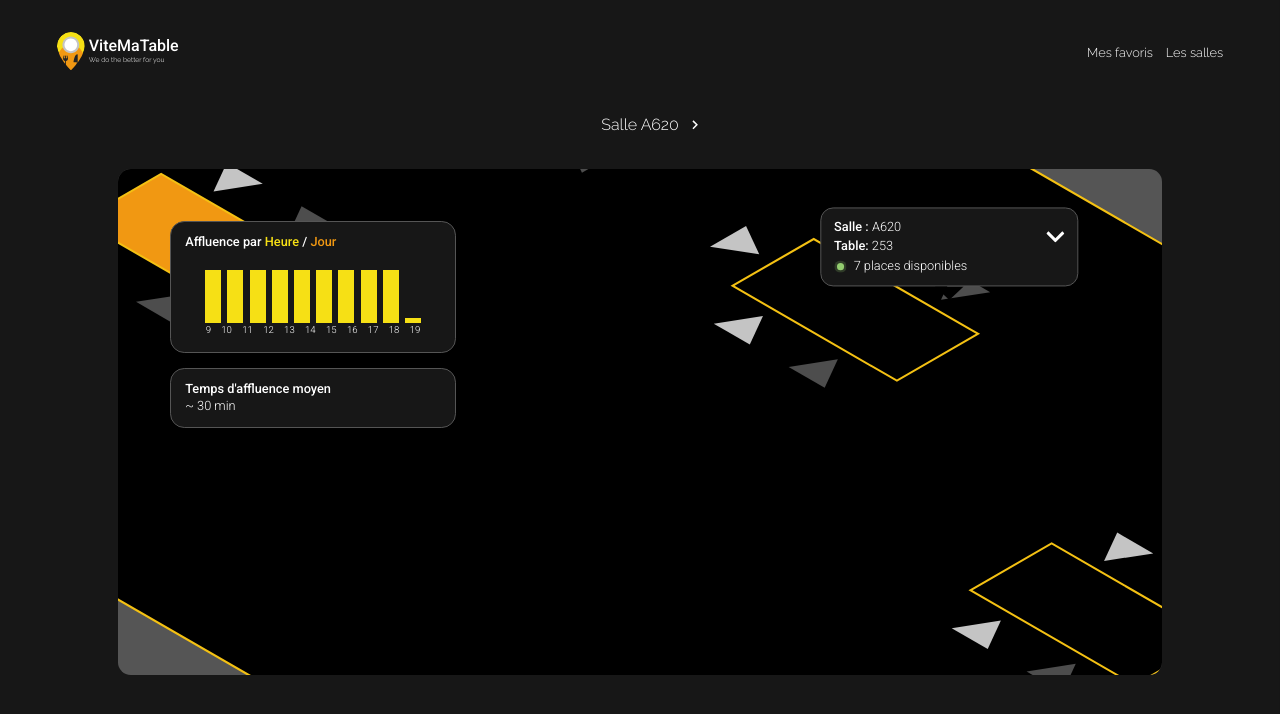
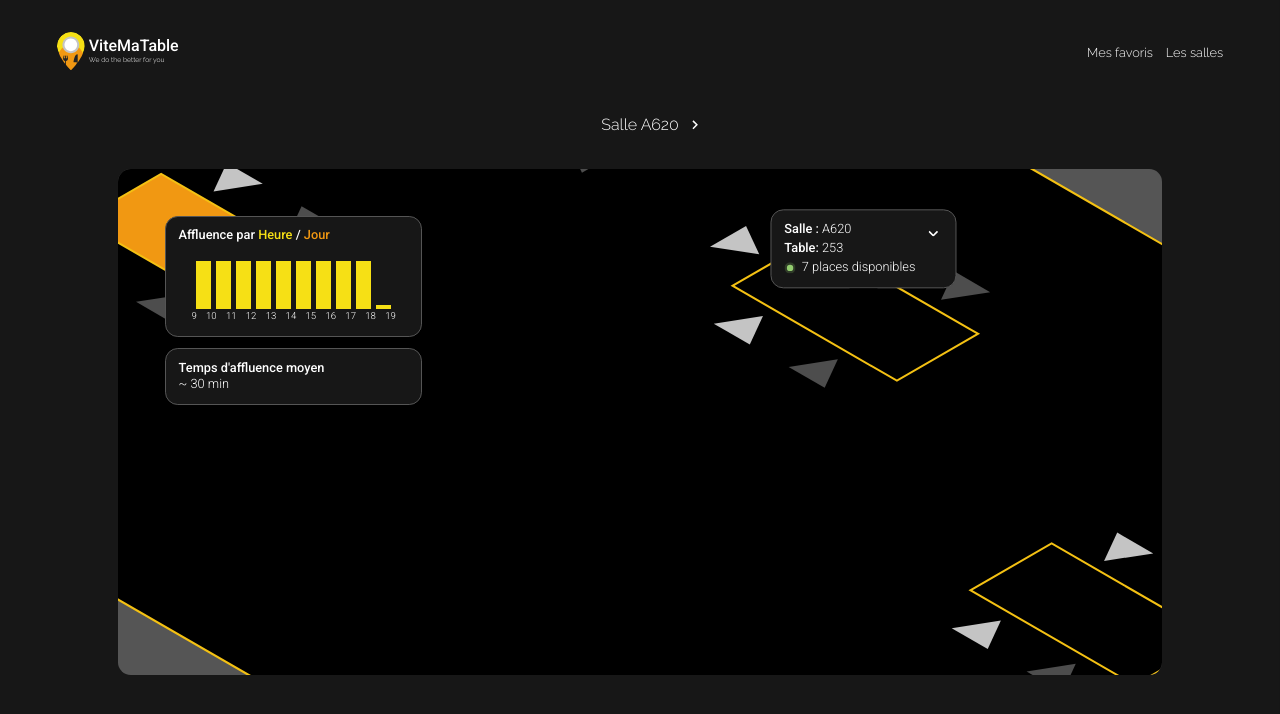
Before and after one commit to TomDespres/hetic-final-project, a Next.js app in the folder client-app/: page /room/A620 in a window 1280 px wide. Shown: the top 714 px of the page. Built offline with nearby package versions, Linux system fonts and the light colour scheme.

Commit message:
fix responsive desk

```diff
--- a/client-app/styles/pages/Room.module.scss
+++ b/client-app/styles/pages/Room.module.scss
@@ -181,37 +181,64 @@
         width:vh(2600);
         &__marker{
             padding:vh(16);
-            width:vh(322);
+            width:vh(233);
             border-radius: vh(16);
-            &__img{
-                &__wrapper{
-                    height:vh(124);
-                    border-radius: vh(8);
+            &__contentList{
+                &__item{
+                    margin-bottom: vh(8);
+                    &:last-of-type{
+                        margin-bottom: vh(0);
+                    }
                 }
-                width:100%;
-                height: auto;
-            }
-            &__sound{
-                width:vh(13.5);
-                height:vh(16);
-                margin-top: vh(12);
-                margin-bottom: vh(12);
-                margin-left: vh(5);
-            }
-            &__contentList{
-                &__item:first-of-type{
-                    margin-bottom: vh(8);
+                &__availability{
+                    &__svg{
+                        margin-right:vh(8);
+                        width:vh(14);
+                        height:vh(14);
+                    }
                 }
             }
             &__btn{
-                bottom:vh(16);
-                right:vh(16);
-                width:vh(22.7);
-                height:vh(21.3);
+                top:vh(24.59);
+                right:vh(22);
+                width:vh(12);
+                height:vh(7.41);
             }
             &__arrowBottom{
                 width:vh(36);
             }
         }
+        &__stats{
+            top:vh(58);
+            left:vh(58);
+            padding:vh(16);
+            width:vh(322);
+            border-radius: vh(16);
+            &__stick{
+                &__container{
+                    margin-top:vh(24);
+                }
+                margin-right:vh(7);
+                width:vh(18);
+                height:vh(60);
+                &:last-of-type{
+                    margin-right:vh(0);
+                    height:vh(6);
+                }
+            }
+            &__day{
+                margin: 0 vh(5.8);
+            }
+        }
+        &__average{
+            top:vh(224);
+            left:vh(58);
+            padding:vh(16);
+            width:vh(322);
+            border-radius: vh(16);
+            &__content{
+                margin-top:vh(4);
+            }
+        }
     }
 }
```
Also changed, not shown: 1 other file (tests, documents, lock files or other folders).
